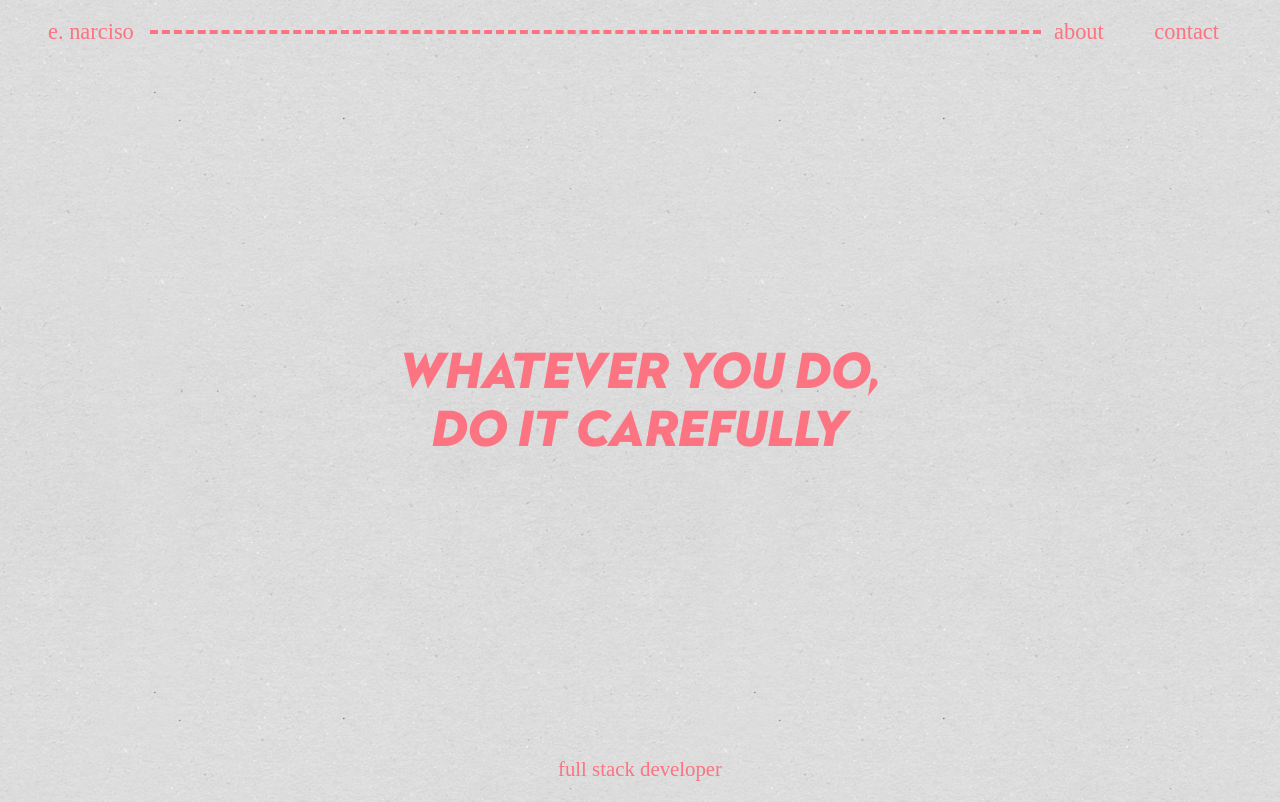
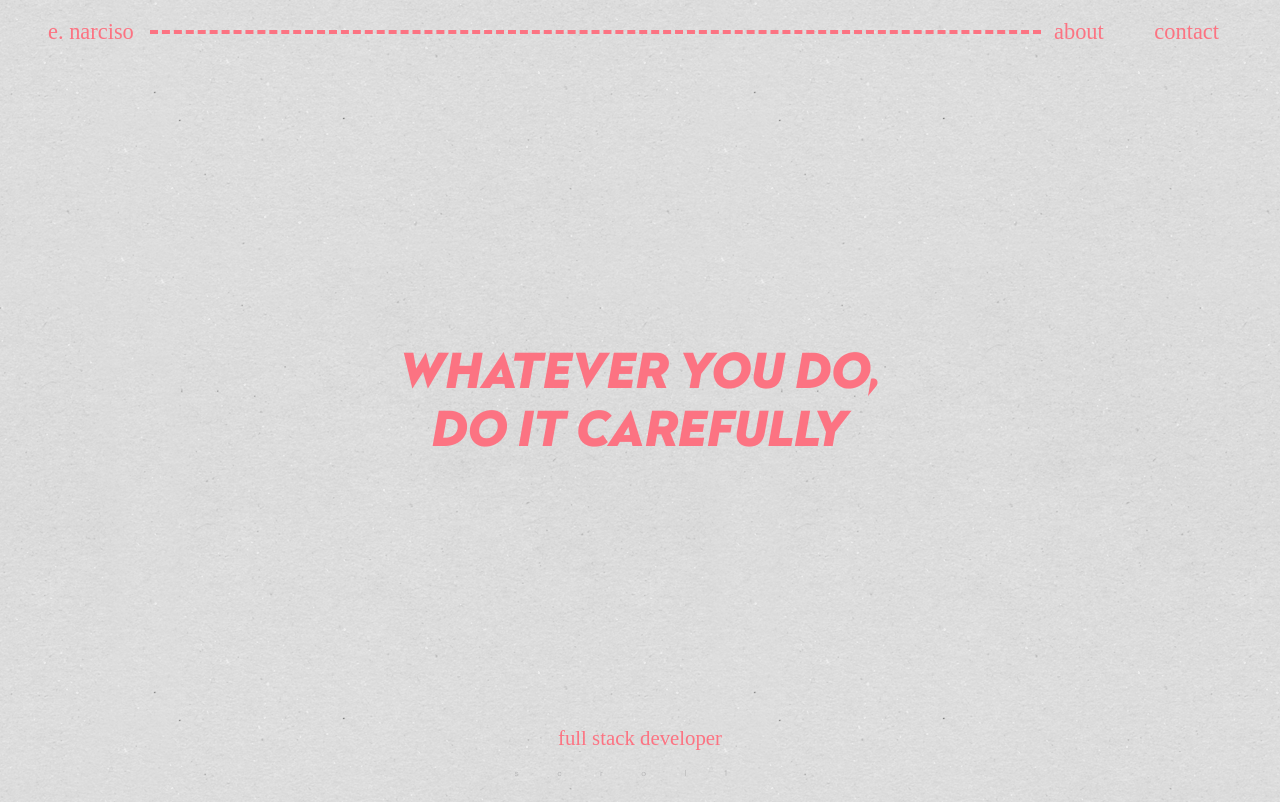
Before and after one commit to e-narciso/portfolio-page, a plain HTML site: page index.html in a window 1280 px wide. Shown: the top 802 px of the page. Drawn offline with nearby package versions, Linux system fonts and the light colour scheme; a web font is replaced by a local one.

Commit message:
fixed misspelling

```diff
--- a/index.html
+++ b/index.html
@@ -79,7 +79,7 @@
           <h1 class="quote">Whatever you do, <br />do it carefully</h1>
         </div>
         <div class="description">
-          <p class="self-description">full stack developer</p>
+          <p class="self-description">full stack developer<br><a id="scroll">scroll</a></p>
         </div>
       </section>
       <section class="work">
--- a/style.css
+++ b/style.css
@@ -21,7 +21,7 @@
 }
 
 @font-face{
-    font-family: 'atoo';
+    font-family: 'atto';
     src: url('./resources/atto.ttf') format('truetype');
 }
 
@@ -181,6 +181,14 @@ a.btn.contact-btn:hover{
     font-size: 2.6vh;
 }
 
+#scroll{
+    font-family: 'atto';
+    font-size: 1vh;
+    color: rgba(78, 79, 82, 0.295);
+    letter-spacing: 3vw;
+    text-align: center;
+}
+
 .work {
     position: relative;
     padding-top: 4vw;
@@ -232,7 +240,9 @@ a.btn.contact-btn:hover{
 
 @media screen and (max-width: 766px) {
     .work-title {
-    margin: 26px 0 0 0; }
+    margin: 26px 0 0 0;
+    width: 100%;
+}
 }
 
 
```
